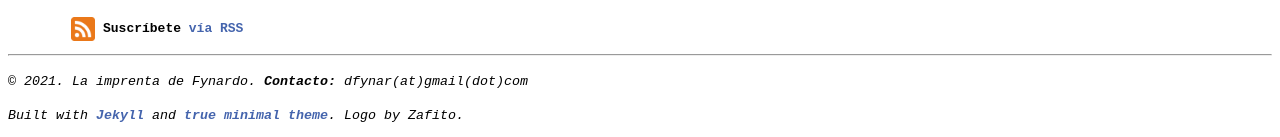
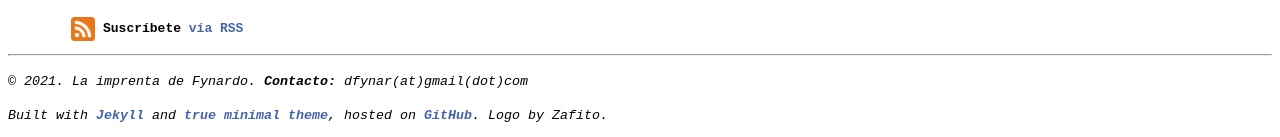
Before and after one commit to Fynardo/Fynardo.github.io, a Jekyll site: the page built from index.md, in a window 1280 px wide. Shown: the part 772-909 px from the top of the page. Built offline with Jekyll 4.4.1, drawn with Linux system fonts in a browser that asks for light colours.

Commit message:
added hosting acknowledgement

```diff
--- a/_layouts/default.html
+++ b/_layouts/default.html
@@ -32,6 +32,9 @@
 <hr>
 
 <p><small> <i> &copy; {{ site.time | date: '%Y' }}. La imprenta de Fynardo. <span class="bold">Contacto:</span> dfynar(at)gmail(dot)com </small></p>
-    <p><small> <i>Built with <a href="https://jekyllrb.com/">Jekyll</a> and  <a href="https://github.com/cyevgeniy/jekyll-true-minimal/">true minimal theme</a></i>. Logo by Zafito.</small></p>
+    <p><small> <i>Built with <a href="https://jekyllrb.com/">Jekyll</a> and
+            <a href="https://github.com/cyevgeniy/jekyll-true-minimal/">true minimal theme</a>,
+            hosted on <a href="https://github.com">GitHub</a>.
+            Logo by Zafito.</i></small></p>
 </body>
 </html>
```
